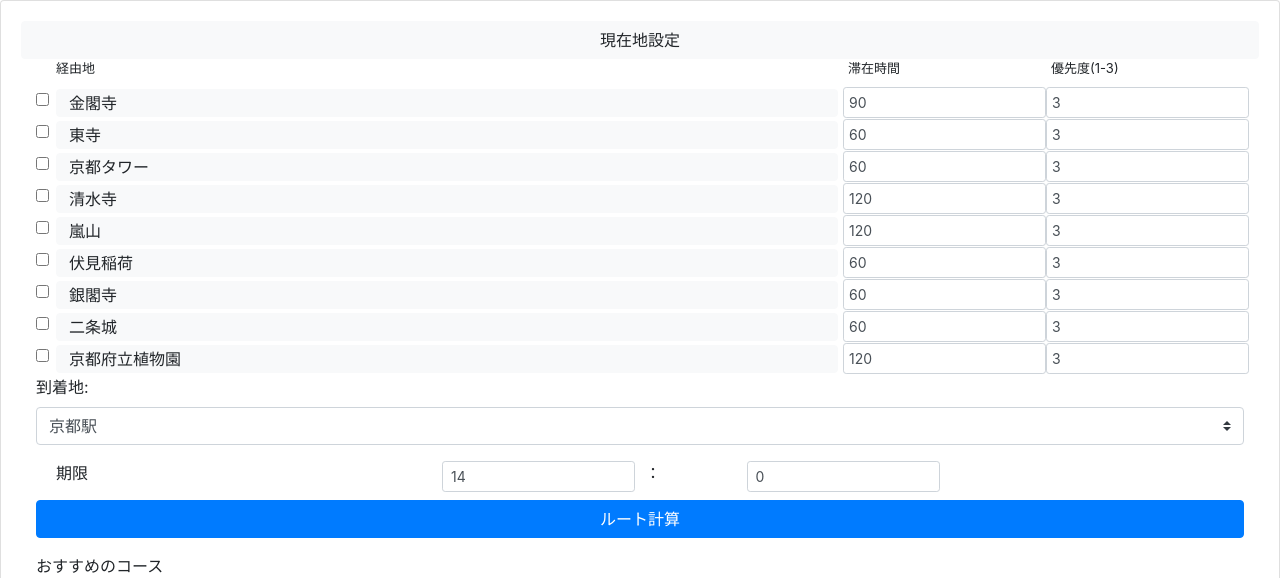
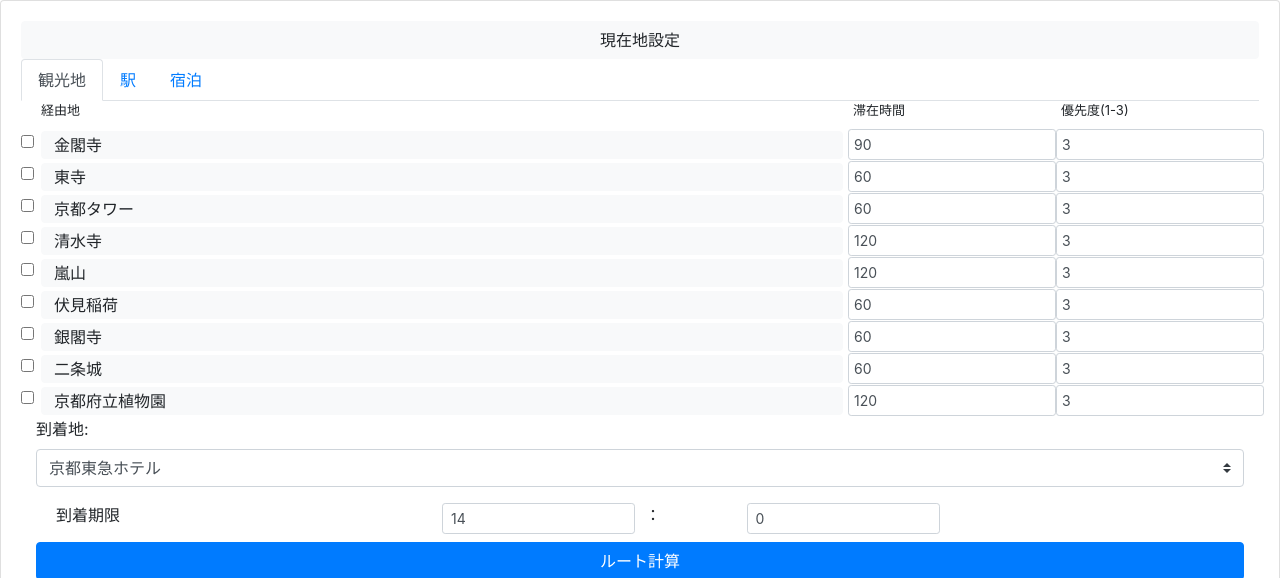
Before and after one commit to Yoshiaki110/travelplanner, a Flask app: template templates/navi.html in a window 1280 px wide. Shown: the top 578 px of the page. Run offline with Flask 3, Linux system fonts and the light colour scheme; the template is opened without the code that fills it, so the values that code supplies are empty; some libraries are stand-ins or nearby versions.

Commit message:
経由地をタブで分ける

```diff
--- a/templates/navi.html
+++ b/templates/navi.html
@@ -24,7 +24,7 @@
                 ないよう
               </div>
               <div class="modal-footer">
-                <button type="button" class="btn btn-primary" data-dismiss="modal">OK</button>
+                <button type="button" class="btn btn-primary" data-dismiss="modal" onclick="diagmsg('','');">OK</button>
               </div>
             </div>
           </div>
@@ -33,9 +33,21 @@
           <div class="col-12">
             <button type="button" class="btn btn-light btn-block" onclick="get_position();">現在地設定</button>
           </div>
+        </div>
 
-        </div>
-        <div class="col-12">
+        <ul class="nav nav-tabs" role="tablist">
+          <li class="nav-item">
+            <a class="nav-link active" id="item1-tab" data-toggle="tab" href="#item1" role="tab" aria-controls="item1" aria-selected="true">観光地</a>
+          </li>
+          <li class="nav-item">
+            <a class="nav-link" id="item2-tab" data-toggle="tab" href="#item2" role="tab" aria-controls="item2" aria-selected="false">駅</a>
+          </li>
+          <li class="nav-item">
+            <a class="nav-link" id="item3-tab" data-toggle="tab" href="#item3" role="tab" aria-controls="item3" aria-selected="false">宿泊</a>
+          </li>
+        </ul>
+        <div class="tab-content">
+          <div class="tab-pane fade show active" id="item1" role="tabpanel" aria-labelledby="item1-tab">
             <div class="form-row" style="font-size: small">
               <div class="col-8">
                 <div class="form-check">
@@ -45,21 +57,45 @@
               <label class="col-2">滞在時間</label>
               <label class="col-2">優先度(1-3)</label>
             </div>
+            <div id="areas1" class="form-row"></div>
+          </div>
+          <div class="tab-pane fade" id="item2" role="tabpanel" aria-labelledby="item2-tab">
+            <div class="form-row" style="font-size: small">
+              <div class="col-8">
+                <div class="form-check">
+                  <label class="form-check-label">経由地</label>
+                </div>
+              </div>
+              <label class="col-2">滞在時間</label>
+              <label class="col-2">優先度(1-3)</label>
+            </div>
+            <div id="areas2" class="form-row"></div>
+          </div>
+          <div class="tab-pane fade" id="item3" role="tabpanel" aria-labelledby="item3-tab">
+            <div class="form-row" style="font-size: small">
+              <div class="col-8">
+                <div class="form-check">
+                  <label class="form-check-label">経由地</label>
+                </div>
+              </div>
+              <label class="col-2">滞在時間</label>
+              <label class="col-2">優先度(1-3)</label>
+            </div>
+            <div id="areas3" class="form-row"></div>
+          </div>
+        </div>
 
-          <div id="areas" class="form-row"></div>
+        <div class="col-12">
 
           <div class="form-group">
-            <label for="sel02">到着地:</label>
-            <select id="sel02" class="custom-select">
-              <option>京都駅</option>
-              <option>京都東急ホテル</option>
-            </select>
+            <label for="arrival">到着地:</label>
+            <select id="arrival" class="custom-select"></select>
           </div>
 
           <div class="form-row">
             <div class="col-4">
               <div class="form-check">
-                <label class="form-check-label">期限</label>
+                <label class="form-check-label">到着期限</label>
               </div>
             </div>
             <label class="col-2">
@@ -115,29 +151,137 @@
       window.initMap = initMap;
 
       var _areas = [
-        ["京都東急ホテル", 0, [34.9951359, 135.7490678], '京都駅近くの静かな立地で、モダンな和の空間と洗練された客室を提供しています。'],
-        ["金閣寺", 90, [35.0393744, 135.7266682], '金閣寺（正式名称は鹿苑寺）は、日本の観光名所で、京都にある臨済宗相国寺派の山荘です。特に有名なのは金色に輝く舎利殿「金閣」で、世界遺産にも登録されています123。この美しい寺院は、足利三代将軍義満によって造営され、北山文化の中心地として栄えました。金閣寺は、銀閣寺と共に多くの拝観者に親しまれています。'],
-        ["東寺", 60, [34.9802498, 135.7475844], '東寺は、京都市南区九条町にある世界遺産の真言宗総本山で、国宝や名宝を有する寺院です。創建から約1200年の歴史を持ち、本尊は薬師如来。八幡山とも呼ばれ、真言密教の根本道場として栄えました'],
-        ["京都タワー", 60, [34.9875936, 135.7567649], '京都タワーは、京都の市街地を360度見渡せる展望室とおいしいレストラン、ショッピング、宿泊、お土産などを提供する観光スポットです。地上100メートルからの眺望や地下131メートルからの展望室、地下2階のショップ、ホテルなど、京都タワーで楽しむことができます'],
-        ["清水寺", 120, [34.9946706,135.7820861], '清水寺は、京都市東山区にある北法相宗の大本山で、音羽山とも呼ばれています。本尊は十一面千手観世音菩薩で、国宝の本堂や重要文化財の三重塔などがあります。世界遺産にも登録されています。季節を問わず多くの参詣者が訪れ、京都の有名な観光名所です。'],
-        ["嵐山", 120, [35.0168187, 135.6713013], '嵐山は、京都市西部にある標高382メートルの山で、四季折々の風景が楽しめる名勝地です。桜や紅葉の名所で、渡月橋が象徴的。観光スポットとしても有名で、多くの寺社が立地しています'],
-        ["伏見稲荷", 60, [34.9699515, 135.7709048], '伏見稲荷大社は、京都市にある稲荷神社の総本宮で、商売繁盛や家内安全の神として信仰されています。有名な千本鳥居が特徴的です'],
-        ["銀閣寺", 60, [35.0272541, 135.7945173], '銀閣寺は、京都の東山にある臨済宗相国寺派の禅寺で、将軍足利義政が祖父の金閣寺にならって造営した山荘「東山殿」が発祥。美しい庭園と建築様式で知られ、観音殿（国宝）は銀箔ではなく黒漆で覆われています'],
-        ["二条城", 60, [35.0138344, 135.7434714], '二条城は、京都市にある日本の城で、江戸時代の徳川将軍家の平城であり、近代においては皇室の離宮の役割を担っていました1。元離宮二条城は、徳川家康が京都滞在中の宿所として築城し、優美な御殿や庭園、絢爛な障壁画が魅力です'],
-        ["京都府立植物園", 120, [35.0487413, 135.7601605], '京都府立植物園は、日本で最初の公立植物園で、1924年に開園しました。広大な敷地には約12,000種類、約12万本の植物が植えられ、四季折々の花や木々を楽しめます。観覧温室や洋風庭園もあります'],
-        ["京都駅", 0, [34.9858534, 135.7561971], '京都駅は、京都府京都市下京区にある、JR西日本・JR東海・近畿日本鉄道（近鉄）・京都市交通局（京都市営地下鉄）のターミナル駅です。新幹線停車駅であり、観光の拠点となっています。烏丸口の駅ビルは、建築家原広司氏の設計で、全国最大級の大規模複合施設です'],
+        {
+          "category": "ホテル",
+          "name": "京都東急ホテル",
+          "duration_of_stay": 0,
+          "location": {
+            "lat": 34.9951359,
+            "lng": 135.7490678,
+          },
+          "summary": '京都駅近くの静かな立地で、モダンな和の空間と洗練された客室を提供しています。',
+        },
+        {
+          "category": "観光地",
+          "name": "金閣寺",
+          "duration_of_stay": 90,
+          "location": {
+            "lat": 35.0393744,
+            "lng": 135.7266682,
+          },
+          "summary": '金閣寺（正式名称は鹿苑寺）は、日本の観光名所で、京都にある臨済宗相国寺派の山荘です。特に有名なのは金色に輝く舎利殿「金閣」で、世界遺産にも登録されています123。この美しい寺院は、足利三代将軍義満によって造営され、北山文化の中心地として栄えました。金閣寺は、銀閣寺と共に多くの拝観者に親しまれています。',
+        },
+        {
+          "category": "観光地",
+          "name": "東寺",
+          "duration_of_stay": 60,
+          "location": {
+            "lat": 34.9802498,
+            "lng": 135.7475844,
+          },
+          "summary": '東寺は、京都市南区九条町にある世界遺産の真言宗総本山で、国宝や名宝を有する寺院です。創建から約1200年の歴史を持ち、本尊は薬師如来。八幡山とも呼ばれ、真言密教の根本道場として栄えました',
+        },
+        {
+          "category": "観光地",
+          "name": "京都タワー",
+          "duration_of_stay": 60,
+          "location": {
+            "lat": 34.9875936,
+            "lng": 135.7567649,
+          },
+          "summary": '京都タワーは、京都の市街地を360度見渡せる展望室とおいしいレストラン、ショッピング、宿泊、お土産などを提供する観光スポットです。地上100メートルからの眺望や地下131メートルからの展望室、地下2階のショップ、ホテルなど、京都タワーで楽しむことができます',
+        },
+        {
+          "category": "観光地",
+          "name": "清水寺",
+          "duration_of_stay": 120,
+          "location": {
+            "lat": 34.9946706,
+            "lng": 135.7820861,
+          },
+          "summary": '清水寺は、京都市東山区にある北法相宗の大本山で、音羽山とも呼ばれています。本尊は十一面千手観世音菩薩で、国宝の本堂や重要文化財の三重塔などがあります。世界遺産にも登録されています。季節を問わず多くの参詣者が訪れ、京都の有名な観光名所です。',
+        },
+        {
+          "category": "観光地",
+          "name": "嵐山",
+          "duration_of_stay": 120,
+          "location": {
+            "lat": 35.0168187,
+            "lng": 135.6713013,
+          },
+          "summary": '嵐山は、京都市西部にある標高382メートルの山で、四季折々の風景が楽しめる名勝地です。桜や紅葉の名所で、渡月橋が象徴的。観光スポットとしても有名で、多くの寺社が立地しています',
+        },
+        {
+          "category": "観光地",
+          "name": "伏見稲荷",
+          "duration_of_stay": 60,
+          "location": {
+            "lat": 34.9699515,
+            "lng": 135.7709048,
+          },
+          "summary": '伏見稲荷大社は、京都市にある稲荷神社の総本宮で、商売繁盛や家内安全の神として信仰されています。有名な千本鳥居が特徴的です',
+        },
+        {
+          "category": "観光地",
+          "name": "銀閣寺",
+          "duration_of_stay": 60,
+          "location": {
+            "lat": 35.0272541,
+            "lng": 135.7945173,
+          },
+          "summary": '銀閣寺は、京都の東山にある臨済宗相国寺派の禅寺で、将軍足利義政が祖父の金閣寺にならって造営した山荘「東山殿」が発祥。美しい庭園と建築様式で知られ、観音殿（国宝）は銀箔ではなく黒漆で覆われています',
+        },
+        {
+          "category": "観光地",
+          "name": "二条城",
+          "duration_of_stay": 60,
+          "location": {
+            "lat": 35.0138344,
+            "lng": 135.7434714,
+          },
+          "summary": '二条城は、京都市にある日本の城で、江戸時代の徳川将軍家の平城であり、近代においては皇室の離宮の役割を担っていました1。元離宮二条城は、徳川家康が京都滞在中の宿所として築城し、優美な御殿や庭園、絢爛な障壁画が魅力です',
+        },
+        {
+          "category": "観光地",
+          "name": "京都府立植物園",
+          "duration_of_stay": 120,
+          "location": {
+            "lat": 35.0487413,
+            "lng": 135.7601605,
+          },
+          "summary": '京都府立植物園は、日本で最初の公立植物園で、1924年に開園しました。広大な敷地には約12,000種類、約12万本の植物が植えられ、四季折々の花や木々を楽しめます。観覧温室や洋風庭園もあります',
+        },
+        {
+          "category": "駅",
+          "name": "京都駅",
+          "duration_of_stay": 0,
+          "location": {
+            "lat": 34.9858534,
+            "lng": 135.7561971,
+          },
+          "summary": '京都駅は、京都府京都市下京区にある、JR西日本・JR東海・近畿日本鉄道（近鉄）・京都市交通局（京都市営地下鉄）のターミナル駅です。新幹線停車駅であり、観光の拠点となっています。烏丸口の駅ビルは、建築家原広司氏の設計で、全国最大級の大規模複合施設です',
+        },
       ];
-      const elm_areas = document.getElementById("areas");
+
+      const elm_areas1 = document.getElementById("areas1");
+      const elm_areas2 = document.getElementById("areas2");
+      const elm_areas3 = document.getElementById("areas3");
       const elm_selareas = document.getElementById("selareas");
       const elm_radio = document.getElementById('radioForm');
       const elm_around = document.getElementById('around');
-      const elm_sel02 = document.getElementById('sel02');
+      const elm_arrival = document.getElementById('arrival');
       const elm_dlg_ttl = document.getElementById('dlg-ttl');
       const elm_dlg_msg = document.getElementById('dlg-msg');
       const elm_calc_button = document.getElementById('calc-button');
       const elm_calc_spinner = document.getElementById('calc-spinner');
       let limit = new Date();
       limit.setMinutes(limit.getMinutes() + 60 * 3);
+
+      // ダイアログのメッセージ消去
+      function diagmsg(ttl, msg) {
+        elm_dlg_ttl.innerText = ttl;
+        elm_dlg_msg.innerText = msg;
+      }
 
       // 実行中のスピナー表示
       function executing(f) {
@@ -191,8 +335,7 @@
           msg += '\n料金　' + ret.fare + '円';
         }
         //alert(msg);
-        elm_dlg_ttl.innerText = 'ルート案内';
-        elm_dlg_msg.innerText = msg;
+        diagmsg('ルート案内', msg)
       }
       // コースの１行をボタン表示
       function printrowbutton(r, areas) {
@@ -202,7 +345,8 @@
         elm_form_check_button = document.createElement("button");
         elm_form_check_button.type = "button";
         elm_form_check_button.className = "btn btn-light btn-block";
-        elm_form_check_button.style.textAlign = "left";
+        //elm_form_check_button.style.textAlign = "left";
+        elm_form_check_button.setAttribute('style', 'text-align: left;margin-bottom: 2px;padding-top: 1px;padding-bottom: 1px;margin-top: 2px;');
         elm_form_check_button.textContent = txt;
         elm_form_check_button.onclick = function() { routedetail(r, areas); };
         elm_form_check_button.type = "button";
@@ -254,7 +398,6 @@
       function displayroute(ret, areas) {
         coordinates = [];
         for (var r of ret['route']) {
-          pos = _areas[r][2];
           coordinates.push({lat: areas[r][2][0], lng: areas[r][2][1]});
         }
         if (_flightPath) {
@@ -271,38 +414,6 @@
           });
           _flightPath.setMap(_map);
         }
-      }
-
-      // ルート計算のテスト
-      async function chg_cb9() {
-        var areas = [1,2,3,4];
-        // 初期化
-        var table = [];
-        for (var i = 0; i < areas.length; i++) {
-          table[i] = [];
-          for (var j = 0; j < areas.length; j++) {
-            table[i][j] = 0;
-          }
-        }
-        for (var i = 0; i < areas.length; i++) {
-          for (var j = 1 + i; j < areas.length; j++) {
-            //console.log(areas[i], areas[j]);
-            const res = await fetch("/route?start=" + i + "&goal=" + j);
-            //console.log(a); // => Response
-            const ret = await res.json();
-            //console.log(ret.result); // => json
-            table[i][j] = ret.result;
-            table[j][i] = ret.result;
-          }
-        }
-        for (var i = 0; i < areas.length; i++) {
-          var str = "";
-          for (var j = 0; j < areas.length; j++) {
-            str = str + " " + table[j][i];
-          }
-          console.log(str);
-        }
-
       }
 
       // ルート計算
@@ -326,15 +437,15 @@
             var priority = document.getElementById("priority_val" + i).value;
             if (elmx_cb.checked && priority >= level) {
               var elmx_val = document.getElementById("area_val" + i);
-              console.log(_areas[i][0], _areas[i][2]);
-              areas.push([_areas[i][0], elmx_val.value, _areas[i][2]]);
+              console.log(_areas[i]["name"], _areas[i]["location"]);
+              areas.push([_areas[i]["name"], elmx_val.value, [_areas[i]["location"]["lat"],_areas[i]["location"]["lng"]]]);
             }
           }
           // 選択している到着地を追加
           for (var i = 0; i < _areas.length; i++) {
-            if (elm_sel02.value == _areas[i][0]) {
-              console.log(_areas[i][0], _areas[i][2]);
-              areas.push([_areas[i][0], _areas[i][1], _areas[i][2]]);
+            if (elm_arrival.value == _areas[i]["name"]) {
+              console.log(_areas[i]["name"], _areas[i]["location"]);
+              areas.push([_areas[i]["name"], _areas[i]["duration_of_stay"], [_areas[i]["location"]["lat"],_areas[i]["location"]["lng"]]]);
             }
           }
 
@@ -408,63 +519,6 @@
           }
         }
         executing(false);
-      }
-
-      function chg_cb1() {
-        // 消す
-        while (elm_selareas.firstChild) {
-          elm_selareas.removeChild(elm_selareas.firstChild);
-        }
-        indexs = []
-        table = []
-        for (var i = 0; i < _areas.length; i++) {
-          // 全テーブル作成
-          table.push(_areas[i][3]);
-          //　削除する番号リスト作成
-          if (i == 0) {
-            continue;
-          }
-//          if (i == _areas.length - 1) {
-//            indexs.push(i);
-//            break;
-//          }
-          var elmx_cb = document.getElementById("area" + i);
-          if (elmx_cb && !elmx_cb.checked) {
-            indexs.push(i);
-          }
-        }
-        if (indexs.length >= _areas.length - 1) {
-          return;
-        }
-        const obj = {indexs: indexs, table: table};
-        const method = "POST";
-        const body = JSON.stringify(obj);
-        const headers = {
-          'Accept': 'application/json',
-          'Content-Type': 'application/json'
-        };
-        fetch("/api", {method, headers, body})
-          .then(function (response) {
-            return response.json();
-          }).then(function (myjson) {
-            console.log(myjson);
-            ret = {
-              'route': [0, 2, 4, 3, 1, 0],
-              'details': [
-                {'from': 0, 'to': 2, 'distance': 20},
-                {'from': 2, 'to': 4, 'distance': 20},
-                {'from': 4, 'to': 3, 'distance': 10},
-                {'from': 3, 'to': 1, 'distance': 30},
-                {'from': 1, 'to': 0, 'distance': 30}
-              ]
-            };
-            if ('details' in myjson) {
-              printroute(myjson);
-              displayroute(myjson);
-            } else {
-              printrow("エラー");
-            }
-          });
       }
 
       // クリックした場所を地図の中心にする
@@ -569,6 +623,7 @@
         }
       }
 
+      // 到着期限
       function setEndTime() {
         let date = new Date();
         date.setMinutes(date.getMinutes() + 60 * 3);
@@ -581,18 +636,15 @@
 
       function areadetail(name) {
         for (area of _areas) {
-          if (name == area[0]) {
-            elm_dlg_ttl.innerText = area[0];
-            elm_dlg_msg.innerText = area[3];
+          if (name == area["name"]) {
+            diagmsg(area["name"], area["summary"])
             break;
           }
         }
       }
 
+      // 経由地を表示
       for (var i = 0; i < _areas.length; i++) {
-        if (i == 0 || i == _areas.length - 1) {
-          continue;
-        }
         elm_div = document.createElement("div");
         elm_div.className = "col-8";
 
@@ -613,7 +665,7 @@
         elm_form_check_label.type = "button";
         elm_form_check_label.className = "btn btn-light btn-block";
         //elm_form_check_label.style.textAlign = "left";
-        elm_form_check_label.textContent = _areas[i][0];
+        elm_form_check_label.textContent = _areas[i]["name"];
         elm_form_check_label.onclick = function(arg) {
           areadetail(arg.target.textContent)
         };
@@ -625,7 +677,7 @@
         elm_form_check_input1 = document.createElement("input");
         elm_form_check_input1.className = "form-control form-control-sm col-2";
         elm_form_check_input1.type = "number";
-        elm_form_check_input1.value = _areas[i][1];
+        elm_form_check_input1.value = _areas[i]["duration_of_stay"];
         elm_form_check_input1.setAttribute('id', "area_val" + i);
 
         elm_form_check_input2 = document.createElement("input");
@@ -640,10 +692,30 @@
         elm_form_check.appendChild(elm_form_check_check);
         elm_form_check.appendChild(elm_form_check_label);
         elm_div.appendChild(elm_form_check);
-        elm_areas.appendChild(elm_div);
-        elm_areas.appendChild(elm_form_check_input1);
-        elm_areas.appendChild(elm_form_check_input2);
+        if (_areas[i]["category"] == '観光地') {
+          elm_areas1.appendChild(elm_div);
+          elm_areas1.appendChild(elm_form_check_input1);
+          elm_areas1.appendChild(elm_form_check_input2);
+        } else if (_areas[i]["category"] == '駅') {
+          elm_areas2.appendChild(elm_div);
+          elm_areas2.appendChild(elm_form_check_input1);
+          elm_areas2.appendChild(elm_form_check_input2);
+        } else if (_areas[i]["category"] == 'ホテル') {
+          elm_areas3.appendChild(elm_div);
+          elm_areas3.appendChild(elm_form_check_input1);
+          elm_areas3.appendChild(elm_form_check_input2);
+
         }
+      }
+      // 到着地を設定
+      for (var i = 0; i < _areas.length; i++) {
+        if (_areas[i]["category"] == '駅' || _areas[i]["category"] == 'ホテル') {
+          elm_option = document.createElement("option");
+          elm_option.textContent = _areas[i]["name"];
+          elm_arrival.appendChild(elm_option);
+        }
+      }
+      // 到着期限を設定
       setEndTime();
     </script>
   </body>
```
Lines whose indentation alone changed are shown as unchanged.
